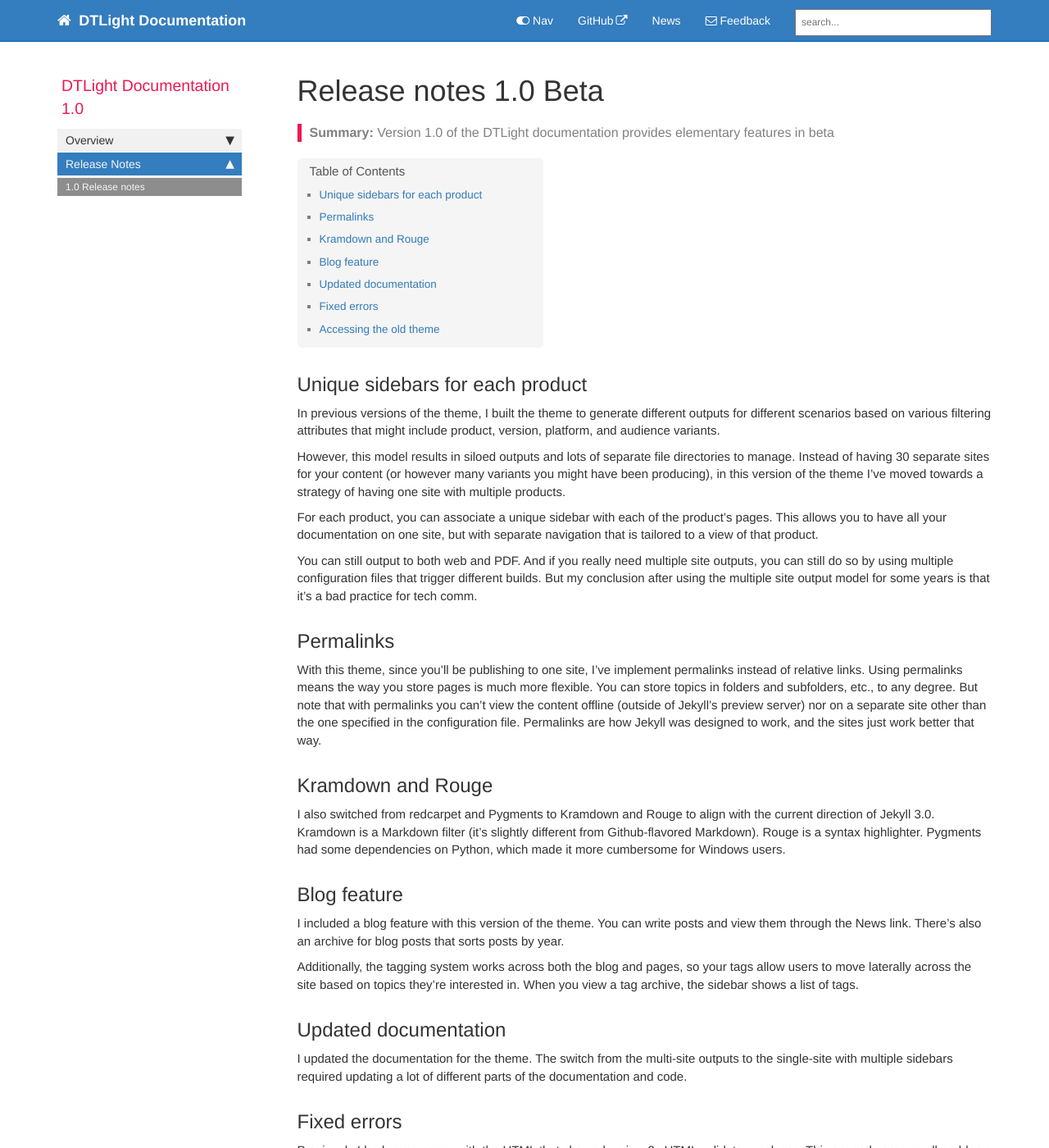
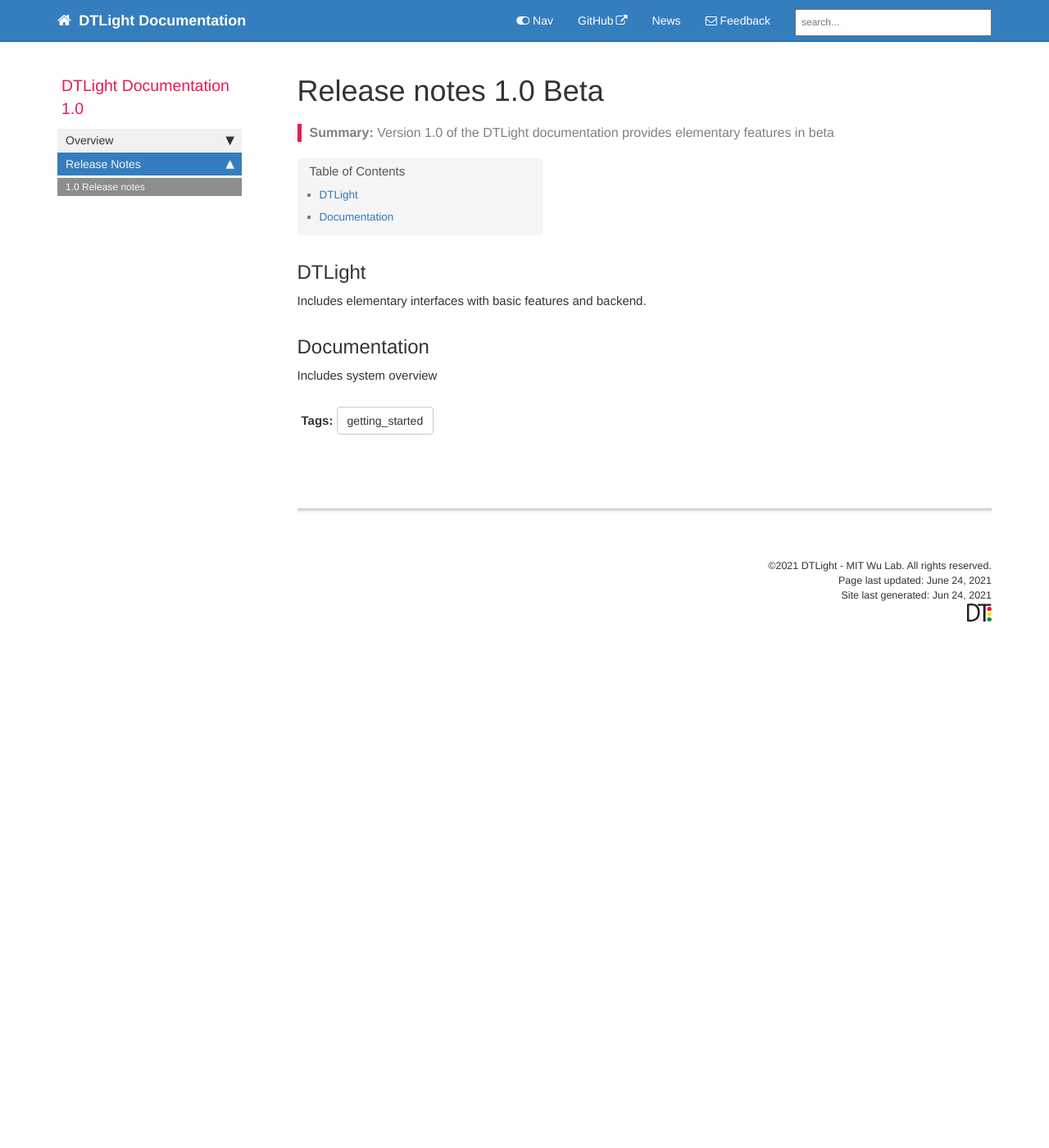
Before and after one commit to alandler/DTLight_documentation, a Jekyll site: the page built from pages/mydoc/mydoc_release_notes_10.md, in a window 1280 px wide and 1400 px high. Shown: the whole window at 82% size. Built offline with Jekyll 4.4.1, drawn with Linux system fonts in a browser that asks for light colours; comment, search, counter and statistics services are not loaded; some of the changed text lies outside the part shown.

Commit message:
Updated release notes

```diff
--- a/pages/mydoc/mydoc_release_notes_10.md
+++ b/pages/mydoc/mydoc_release_notes_10.md
@@ -9,40 +9,10 @@ permalink: mydoc_release_notes_10.html
 folder: mydoc
 ---
 
-## Unique sidebars for each product
+## DTLight
 
-In previous versions of the theme, I built the theme to generate different outputs for different scenarios based on various filtering attributes that might include product, version, platform, and audience variants.
+Includes elementary interfaces with basic features and backend.
 
-However, this model results in siloed outputs and lots of separate file directories to manage. Instead of having 30 separate sites for your content (or however many variants you might have been producing), in this version of the theme I've moved towards a strategy of having one site with multiple products.
+## Documentation
 
-For each product, you can associate a unique sidebar with each of the product's pages. This allows you to have all your documentation on one site, but with separate navigation that is tailored to a view of that product.
-
-You can still output to both web and PDF. And if you really need multiple site outputs, you can still do so by using multiple configuration files that trigger different builds. But my conclusion after using the multiple site output model for some years is that it's a bad practice for tech comm.
-
-## Permalinks
-
-With this theme, since you'll be publishing to one site, I've implement permalinks instead of relative links. Using permalinks means the way you store pages is much more flexible. You can store topics in folders and subfolders, etc., to any degree. But note that with permalinks you can't view the content offline (outside of Jekyll's preview server) nor on a separate site other than the one specified in the configuration file. Permalinks are how Jekyll was designed to work, and the sites just work better that way.
-
-## Kramdown and Rouge
-
-I also switched from redcarpet and Pygments to Kramdown and Rouge to align with the current direction of Jekyll 3.0. Kramdown is a Markdown filter (it's slightly different from Github-flavored Markdown). Rouge is a syntax highlighter. Pygments had some dependencies on Python, which made it more cumbersome for Windows users.
-
-## Blog feature
-
-I included a blog feature with this version of the theme. You can write posts and view them through the News link. There's also an archive for blog posts that sorts posts by year.
-
-Additionally, the tagging system works across both the blog and pages, so your tags allow users to move laterally across the site based on topics they're interested in. When you view a tag archive, the sidebar shows a list of tags.
-
-## Updated documentation
-
-I updated the documentation for  the theme. The switch from the multi-site outputs to the single-site with multiple sidebars required updating a lot of different parts of the documentation and code.
-
-## Fixed errors
-
-Previously I had some errors with the HTML that showed up in w3c HTML validator analyses. This caused some small problems in certain browsers or systems less tolerant of the errors. I fixed all of the errors.
-
-## Accessing the old theme
-
-If you want to access the old theme, you can still find it [here](https://github.com/tomjoht/jekylldoctheme-separate-outputs).
-
-{% include links.html %}
+Includes system overview
```
